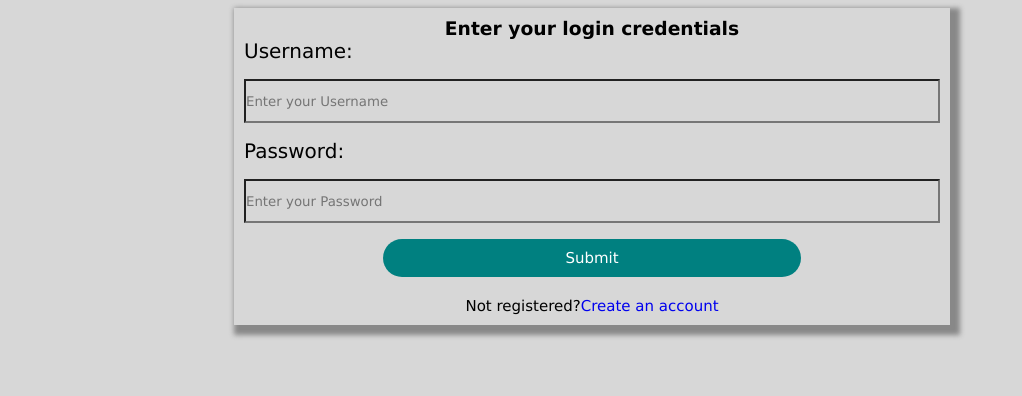
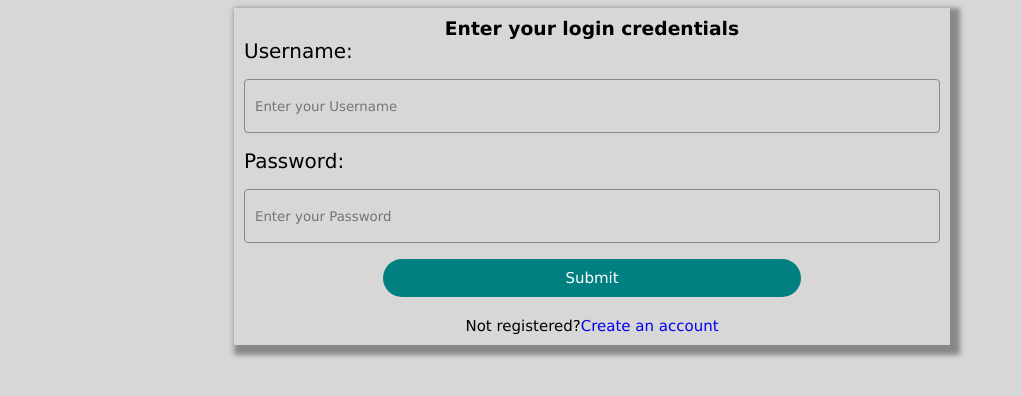
Before and after one commit to ahrafi16/Event_management_SP, a plain HTML site: page login.html in a window 1280 px wide. Shown: the part 228-624 px from the top of the page, without its empty margins (48-1070 px from the left). Drawn offline with Linux system fonts and the light colour scheme.

Commit message:
added form style

```diff
--- a/styles/style.css
+++ b/styles/style.css
@@ -121,7 +121,10 @@ main{
     gap: 1rem;
 }
 .form_info input{
+    padding: 6px 10px;
     height: 40px;
+    border: 1px solid #888888;
+    border-radius: 4px;
 }
 .form_info label{
     font-size: 20px;
```
